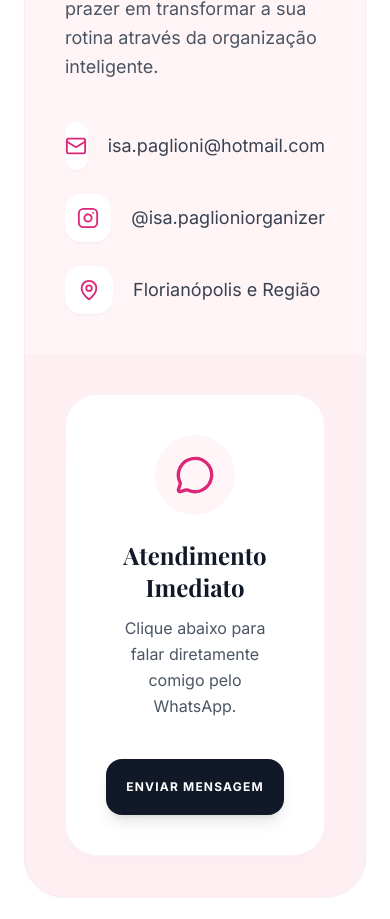
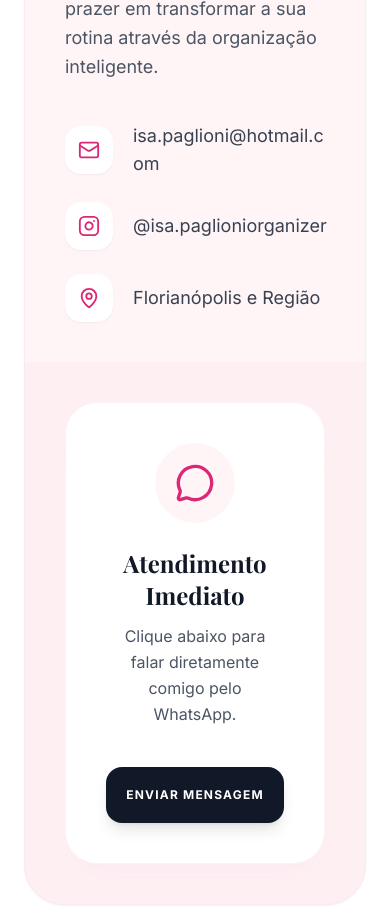
Before and after one commit to paglioni10/isabela_paglioni, a Next.js app: page / in a window 390 px wide. Shown: the part 6100-7019 px from the top of the page. Built offline with nearby package versions, Linux system fonts and the light colour scheme; no server answers; a web font is replaced by a local one.

Commit message:
fix: alinhamento dos itens de contato no mobile

```diff
--- a/src/components/Contact.tsx
+++ b/src/components/Contact.tsx
@@ -2,10 +2,7 @@ import { MessageCircle, Instagram, Mail, MapPin } from 'lucide-react'
 
 export default function Contact() {
   const whatsappNumber = "5548984863549"
-  // Defina aqui a mesma mensagem que você usou no botão flutuante
   const message = "Olá Isabela! Vi seu site e gostaria de saber mais sobre seus serviços de organização."
-
-  // Codifica a mensagem para ser usada na URL
   const whatsappUrl = `https://wa.me/${whatsappNumber}?text=${encodeURIComponent(message)}`
 
   return (
@@ -30,22 +27,25 @@ export default function Contact() {
               </p>
 
               <div className="space-y-6">
-                <div className="flex items-center gap-5 text-gray-700">
-                  <div className="w-12 h-12 bg-white rounded-2xl flex items-center justify-center shadow-sm text-[#DB2777]">
+                {/* Email */}
+                <div className="flex items-center gap-5 text-gray-700 group">
+                  <div className="flex-shrink-0 w-12 h-12 bg-white rounded-2xl flex items-center justify-center shadow-sm text-[#DB2777]">
                     <Mail size={22} />
                   </div>
-                  <span className="text-lg">isa.paglioni@hotmail.com</span>
+                  <span className="text-lg break-all">isa.paglioni@hotmail.com</span>
                 </div>
 
-                <div className="flex items-center gap-5 text-gray-700">
-                  <div className="w-12 h-12 bg-white rounded-2xl flex items-center justify-center shadow-sm text-[#DB2777]">
+                {/* Instagram */}
+                <div className="flex items-center gap-5 text-gray-700 group">
+                  <div className="flex-shrink-0 w-12 h-12 bg-white rounded-2xl flex items-center justify-center shadow-sm text-[#DB2777]">
                     <Instagram size={22} />
                   </div>
                   <span className="text-lg">@isa.paglioniorganizer</span>
                 </div>
 
-                <div className="flex items-center gap-5 text-gray-700">
-                  <div className="w-12 h-12 bg-white rounded-2xl flex items-center justify-center shadow-sm text-[#DB2777]">
+                {/* Localização */}
+                <div className="flex items-center gap-5 text-gray-700 group">
+                  <div className="flex-shrink-0 w-12 h-12 bg-white rounded-2xl flex items-center justify-center shadow-sm text-[#DB2777]">
                     <MapPin size={22} />
                   </div>
                   <span className="text-lg">Florianópolis e Região</span>
```
